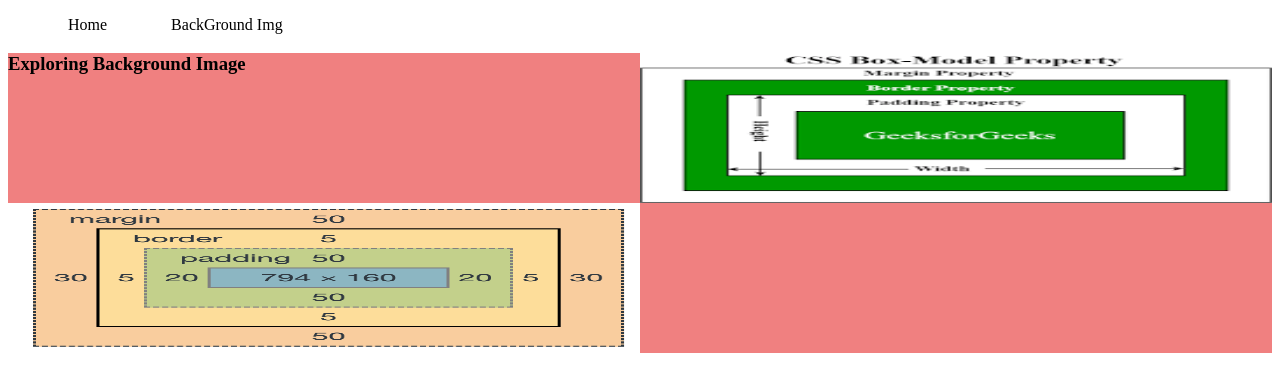
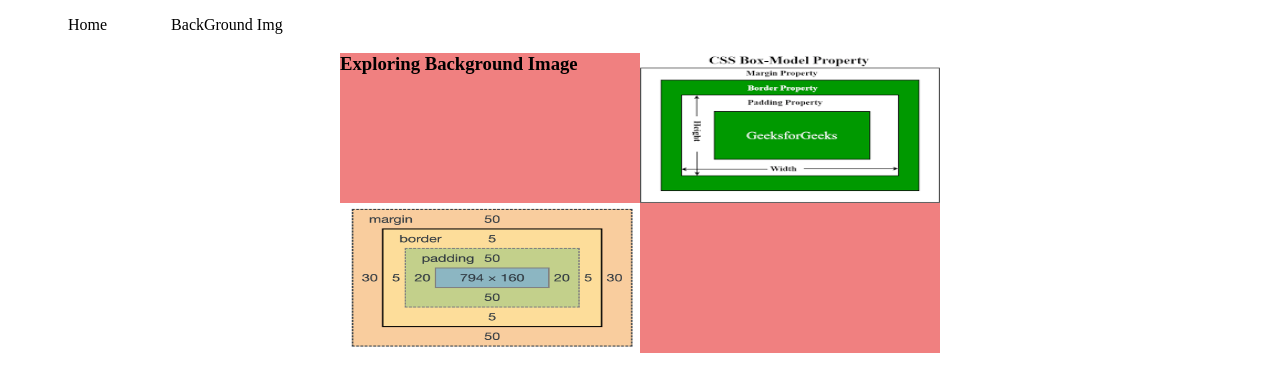
Before and after one commit to jamiliiuc/css-demo, a plain HTML site: page background_image.html in a window 1280 px wide. Drawn offline with Linux system fonts and the light colour scheme.

Commit message:
Modified background image path

```diff
--- a/background_image.html
+++ b/background_image.html
@@ -6,10 +6,12 @@
     <title>Background Img</title>
     <style>
     .header{
+        margin: auto;
+        max-width: 600px;
         height: 300px;
         /* padding: 20px; */
         background-color: lightcoral;
-        background-image: url('/download.png'), url('/Box-Model.png');
+        background-image: url('download.png'), url('Box-Model.png');
         background-repeat: no-repeat;
         background-size: 50% 50%, 50% 50%;
         /* background-size: 300px;
@@ -34,8 +36,6 @@
 
     <div class="header">
         <h3>Exploring Background Image</h3>
-
-
     </div>
 </body>
 </html>
```
